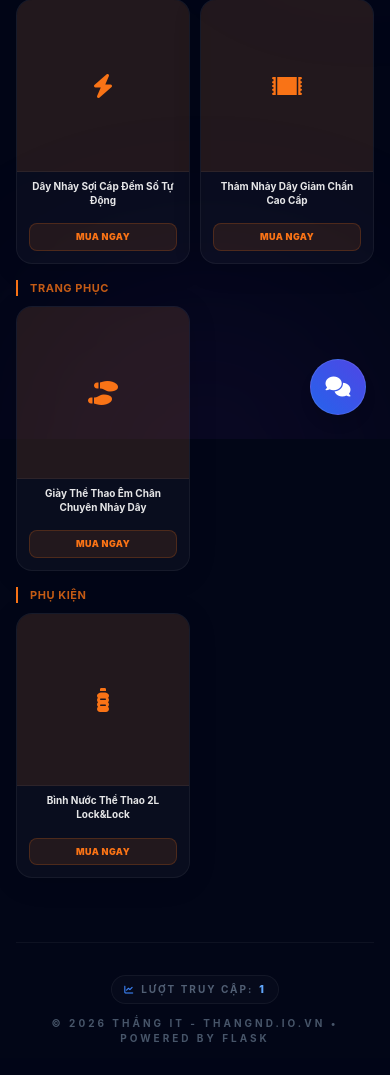
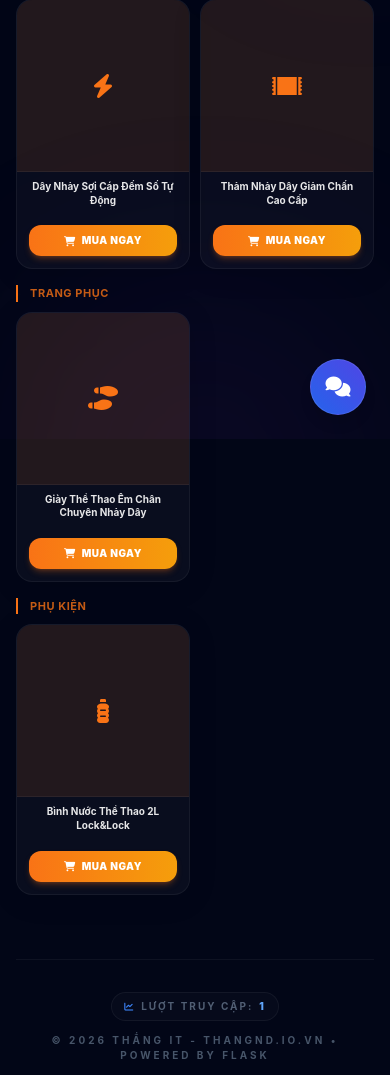
Before and after one commit to ducthangqtm/thangnd.io.vn, a Flask app: page / in a window 390 px wide. Shown: the part 405-1480 px from the top of the page. Before the commit the page ends 1447 px from the top, so only its background shows below. Run offline with Flask 3, Linux system fonts and the light colour scheme; data comes from the database, SQL or seed files in the repository; data that the repository does not hold is empty; some libraries are stand-ins or nearby versions.

Commit message:
style: make MUA NGAY button always bright orange and prominent on mobile

```diff
--- a/app/blueprints/main/templates/main/index.html
+++ b/app/blueprints/main/templates/main/index.html
@@ -287,9 +287,9 @@
                     </p>
                   </div>
 
-                  <div class="mt-2 pb-3 px-3 w-full flex justify-center">
-                    <span class="text-[9px] font-black uppercase tracking-wider text-orange-500 bg-orange-500/10 group-hover:bg-orange-500 group-hover:text-white px-2.5 py-1.5 rounded-lg border border-orange-500/20 transition-colors w-full text-center">
-                      Mua ngay
+                  <div class="mt-2.5 pb-3 px-3 w-full flex justify-center">
+                    <span class="text-[10px] md:text-xs font-black uppercase tracking-wider text-white bg-gradient-to-r from-orange-500 to-amber-500 shadow-md shadow-orange-500/25 py-2 md:py-2.5 px-3 rounded-xl w-full text-center flex items-center justify-center gap-1.5 transition-all">
+                      <i class="fa-solid fa-cart-shopping text-[10px]"></i> MUA NGAY
                     </span>
                   </div>
                 </a>
```
